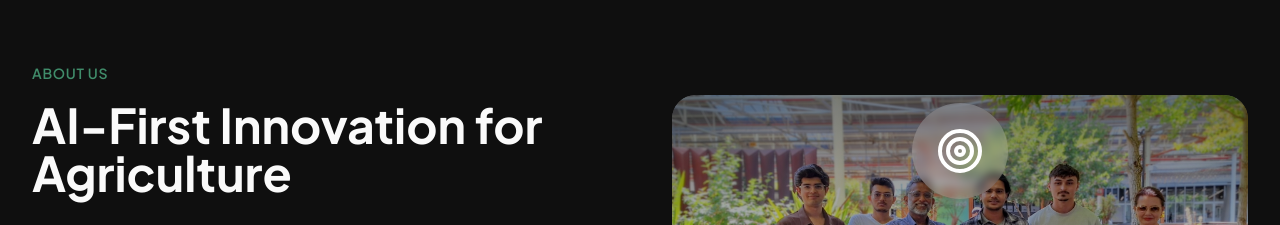
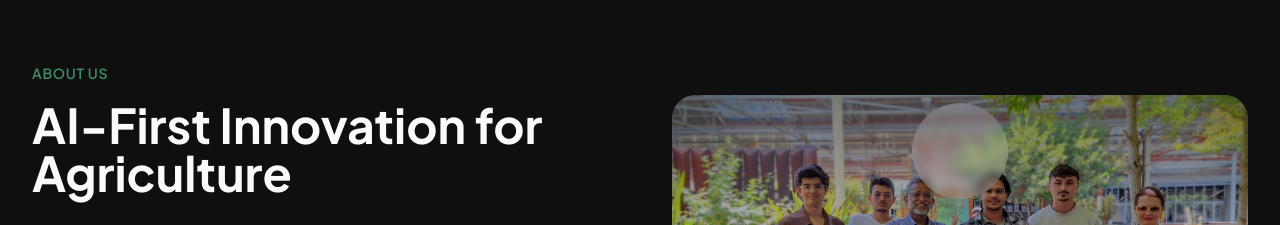
Before and after one commit to GoMicroAI/gomicro-ai-solutions-02, a React (Vite) app: page / in a window 1280 px wide. Shown: the part 8840-9065 px from the top of the page. Built offline with nearby package versions, Linux system fonts and the light colour scheme; the HTML template or start-up script is replaced by a standard one.

Commit message:
Visual edit in Lovable
Edited UI in Lovable

```diff
--- a/src/components/AboutSection.tsx
+++ b/src/components/AboutSection.tsx
@@ -1,4 +1,4 @@
-import { MapPin, Lightbulb, Target } from "lucide-react";
+import { MapPin, Lightbulb } from "lucide-react";
 import teamPhoto from "@/assets/team-photo.png";
 const AboutSection = () => {
   return <section id="about" className="py-24 lg:py-32 bg-muted/50">
@@ -47,18 +47,18 @@ const AboutSection = () => {
           <div className="relative">
           <div className="aspect-[4/3] rounded-3xl overflow-hidden flex items-start justify-center relative bg-muted">
               <img
-                src="/lovable-uploads/staff.jpg"
-                alt="GoMicro team"
-                className="absolute inset-0 w-full h-full object-cover object-top"
-                loading="lazy"
-                decoding="async"
-              />
+              src="/lovable-uploads/staff.jpg"
+              alt="GoMicro team"
+              className="absolute inset-0 w-full h-full object-cover object-top"
+              loading="lazy"
+              decoding="async" />
+
               {/* Overlay */}
               <div className="absolute inset-0 bg-gradient-to-b from-black/50 via-black/20 to-transparent" />
 
               <div className="relative text-center text-white p-4 sm:p-8 pt-1 sm:pt-2">
                 <div className="w-10 h-10 sm:w-24 sm:h-24 mx-auto mb-2 sm:mb-6 rounded-full bg-white/20 backdrop-blur-sm flex items-center justify-center">
-                  <Target className="w-5 h-5 sm:w-12 sm:h-12" />
+
                 </div>
                 <h3 className="text-lg sm:text-2xl font-bold mb-1 sm:mb-2">Our Vision</h3>
                 <p className="max-w-sm text-xs sm:text-base text-secondary font-semibold leading-relaxed">
```
